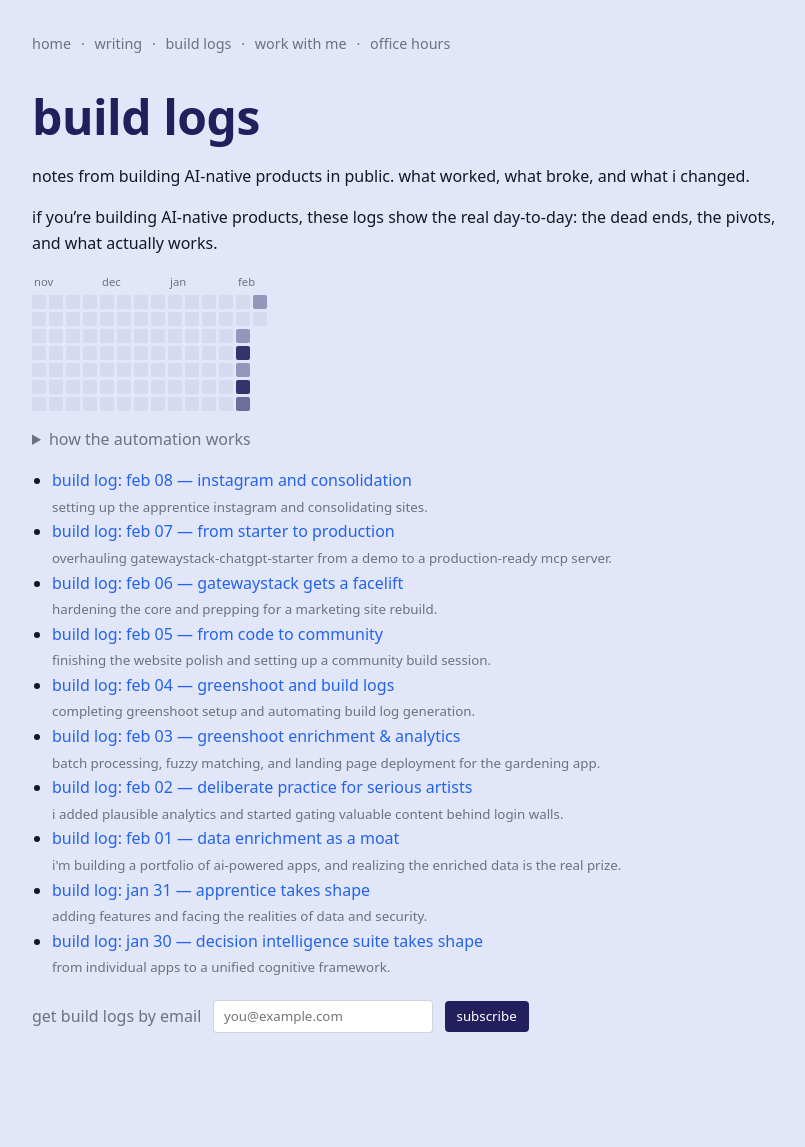
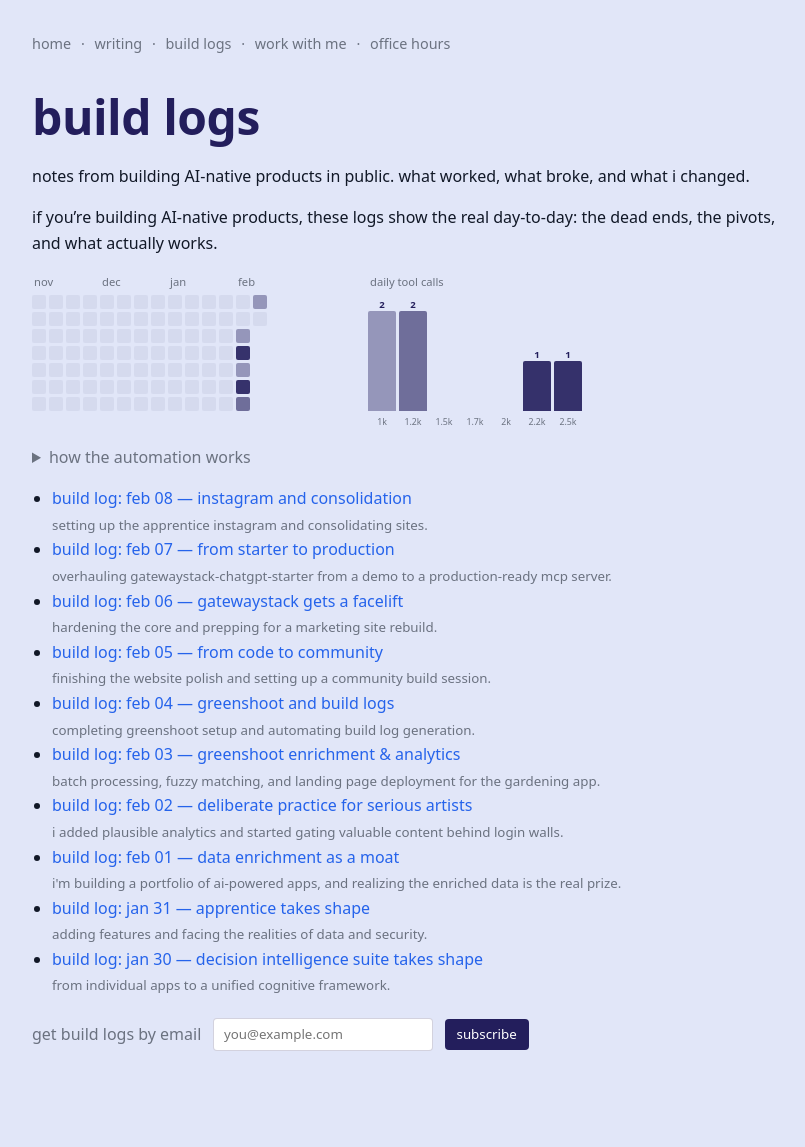
Before and after one commit to davidcrowe/reducibl.com, a Jekyll site: the page built from buildlogs.md, in a window 1280 px wide. Shown: the whole page, without its empty margins (228-1033 px from the left). Built offline with Jekyll 4.4.1, drawn with Linux system fonts in a browser that asks for light colours.

Commit message:
add tool call distribution chart, fix screenshot gitignore, resize riffian image

```diff
--- a/_includes/activity-grid.html
+++ b/_includes/activity-grid.html
@@ -1,15 +1,28 @@
-<!-- GitHub-style activity grid based on toolCallCount -->
-<div class="activity-grid-container">
-  <div class="activity-months" id="activityMonths"></div>
-  <div class="activity-grid" id="activityGrid"></div>
+<!-- GitHub-style activity grid and tool call distribution -->
+<div class="activity-dashboard">
+  <div class="activity-grid-container">
+    <div class="activity-months" id="activityMonths"></div>
+    <div class="activity-grid" id="activityGrid"></div>
+  </div>
+  <div class="distribution-container" id="distributionContainer" style="display: none;">
+    <div class="distribution-header">daily tool calls</div>
+    <div class="distribution-chart" id="distributionChart"></div>
+    <div class="distribution-labels" id="distributionLabels"></div>
+  </div>
 </div>
 
 <style>
+.activity-dashboard {
+  display: flex;
+  align-items: flex-start;
+  gap: 96px;
+  margin: 1rem 0 0.5rem 0;
+}
+
 .activity-grid-container {
-  margin: 1rem 0 0.5rem 0;
-  width: 100%;
   overflow-x: auto;
   -webkit-overflow-scrolling: touch;
+  flex-shrink: 0;
 }
 
 .activity-months {
@@ -48,6 +61,16 @@
   }
 }
 
+@media (max-width: 799px) {
+  .activity-dashboard {
+    flex-direction: column;
+    gap: 16px;
+  }
+  .distribution-chart {
+    height: 102px !important;
+  }
+}
+
 .activity-cell {
   border-radius: 2px;
   background: rgba(35, 30, 92, 0.06);
@@ -74,6 +97,59 @@
   pointer-events: none;
   z-index: 100;
   white-space: nowrap;
+}
+
+/* Distribution chart */
+.distribution-container {
+  flex-shrink: 0;
+}
+
+.distribution-header {
+  font-size: 0.7rem;
+  color: var(--muted);
+  margin-bottom: 4px;
+  padding-left: 2px;
+}
+
+.distribution-chart {
+  display: flex;
+  align-items: flex-end;
+  gap: 3px;
+  height: 116px;
+}
+
+.dist-bar {
+  width: 28px;
+  border-radius: 2px 2px 0 0;
+  position: relative;
+}
+
+.dist-bar:hover {
+  opacity: 0.8;
+}
+
+.dist-count {
+  position: absolute;
+  top: -14px;
+  left: 0;
+  right: 0;
+  text-align: center;
+  font-size: 0.6rem;
+  color: var(--heading, #231E5C);
+  font-weight: 600;
+}
+
+.distribution-labels {
+  display: flex;
+  gap: 3px;
+  margin-top: 4px;
+}
+
+.dist-label {
+  width: 28px;
+  font-size: 0.55rem;
+  color: var(--muted);
+  text-align: center;
 }
 </style>
 
@@ -196,7 +272,6 @@
   }
 
   // Render month labels
-  // Use pixel widths matching the grid (14px cell + 3px gap = 17px per week column)
   const colPx = 17;
   const totalWeeks = weekIndex;
 
@@ -211,5 +286,117 @@
 
     monthsContainer.appendChild(span);
   });
+
+  // ---- Distribution chart ----
+  const distContainer = document.getElementById('distributionContainer');
+  const distChart = document.getElementById('distributionChart');
+  const distLabels = document.getElementById('distributionLabels');
+
+  const toolCounts = buildLogs
+    .filter(l => l.toolCalls > 0)
+    .map(l => l.toolCalls)
+    .sort((a, b) => a - b);
+
+  if (toolCounts.length >= 2) {
+    const min = toolCounts[0];
+    const max = toolCounts[toolCounts.length - 1];
+    const range = max - min;
+
+    // Pick nice bucket size targeting ~7 buckets
+    const niceNums = [50, 100, 200, 250, 500, 1000];
+    const target = range / 7;
+    const bucketSize = niceNums.reduce((prev, curr) =>
+      Math.abs(curr - target) < Math.abs(prev - target) ? curr : prev
+    );
+
+    const bucketStart = Math.floor(min / bucketSize) * bucketSize;
+    const bucketEnd = Math.ceil((max + 1) / bucketSize) * bucketSize;
+
+    // Create buckets
+    const buckets = [];
+    for (let b = bucketStart; b < bucketEnd; b += bucketSize) {
+      buckets.push({ start: b, end: b + bucketSize, count: 0 });
+    }
+
+    // Fill buckets
+    toolCounts.forEach(tc => {
+      const idx = Math.min(
+        Math.floor((tc - bucketStart) / bucketSize),
+        buckets.length - 1
+      );
+      if (idx >= 0) buckets[idx].count++;
+    });
+
+    const maxCount = Math.max(...buckets.map(b => b.count));
+    const barMaxHeight = 100;
+
+    // Color levels matching activity grid
+    const levelColors = [
+      'rgba(35, 30, 92, 0.15)',
+      'rgba(35, 30, 92, 0.25)',
+      'rgba(35, 30, 92, 0.4)',
+      'rgba(35, 30, 92, 0.6)',
+      'rgba(35, 30, 92, 0.9)'
+    ];
+
+    function fmtK(n) {
+      if (n < 1000) return String(n);
+      var thousands = Math.floor(n / 1000);
+      var hundreds = Math.floor((n % 1000) / 100);
+      return hundreds === 0 ? thousands + 'k' : thousands + '.' + hundreds + 'k';
+    }
+
+    buckets.forEach(bucket => {
+      // Bar
+      var bar = document.createElement('div');
+      bar.className = 'dist-bar';
+
+      var height = maxCount > 0 && bucket.count > 0
+        ? Math.max((bucket.count / maxCount) * barMaxHeight, 6)
+        : 0;
+      bar.style.height = height + 'px';
+
+      // Color based on bucket position (matches grid intensity)
+      if (bucket.count > 0) {
+        var midpoint = (bucket.start + bucket.end) / 2;
+        var ratio = maxCalls > 0 ? midpoint / maxCalls : 0;
+        var colorIdx = 0;
+        if (ratio > 0) colorIdx = 1;
+        if (ratio > 0.25) colorIdx = 2;
+        if (ratio > 0.5) colorIdx = 3;
+        if (ratio > 0.75) colorIdx = 4;
+        bar.style.background = levelColors[colorIdx];
+
+        // Count label above bar
+        var countEl = document.createElement('span');
+        countEl.className = 'dist-count';
+        countEl.textContent = bucket.count;
+        bar.appendChild(countEl);
+      }
+
+      // Tooltip
+      bar.dataset.tooltip = fmtK(bucket.start) + '–' + fmtK(bucket.end) + ': ' +
+        bucket.count + ' day' + (bucket.count !== 1 ? 's' : '');
+      bar.addEventListener('mouseenter', function(e) {
+        tooltip.textContent = bar.dataset.tooltip;
+        tooltip.style.display = 'block';
+        tooltip.style.left = e.pageX + 10 + 'px';
+        tooltip.style.top = e.pageY - 30 + 'px';
+      });
+      bar.addEventListener('mouseleave', function() {
+        tooltip.style.display = 'none';
+      });
+
+      distChart.appendChild(bar);
+
+      // X-axis label
+      var label = document.createElement('span');
+      label.className = 'dist-label';
+      label.textContent = fmtK(bucket.start);
+      distLabels.appendChild(label);
+    });
+
+    distContainer.style.display = 'block';
+  }
 })();
 </script>
```
Also changed, not shown: other parts of _includes/activity-grid.html (+1 -1 lines), _posts/2026-02-08-build-log.md (+1 -1 lines), _posts/2026-02-09-dont-trust-the-parrot.md (+5 -3 lines), assets/screenshots/2026-02-08/riffian.png (added), 1 other file.
